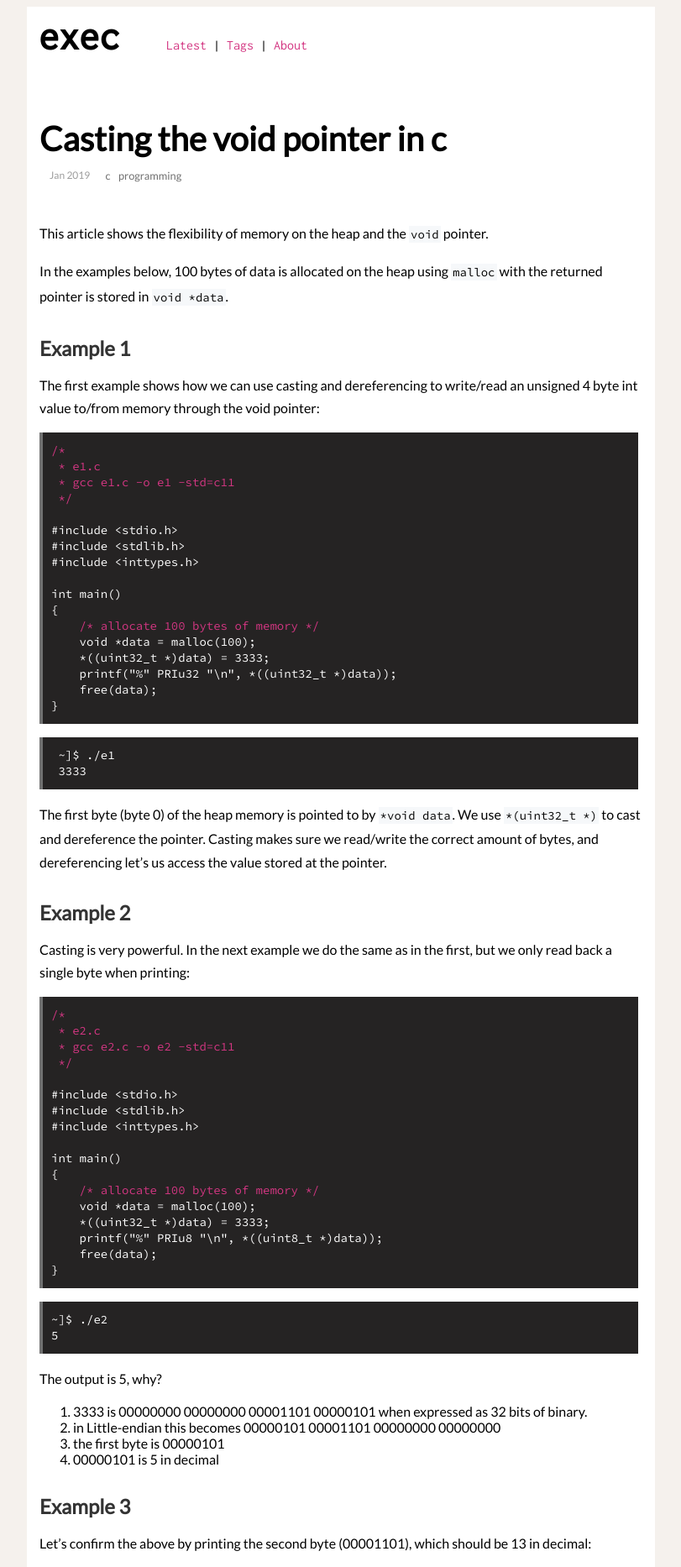
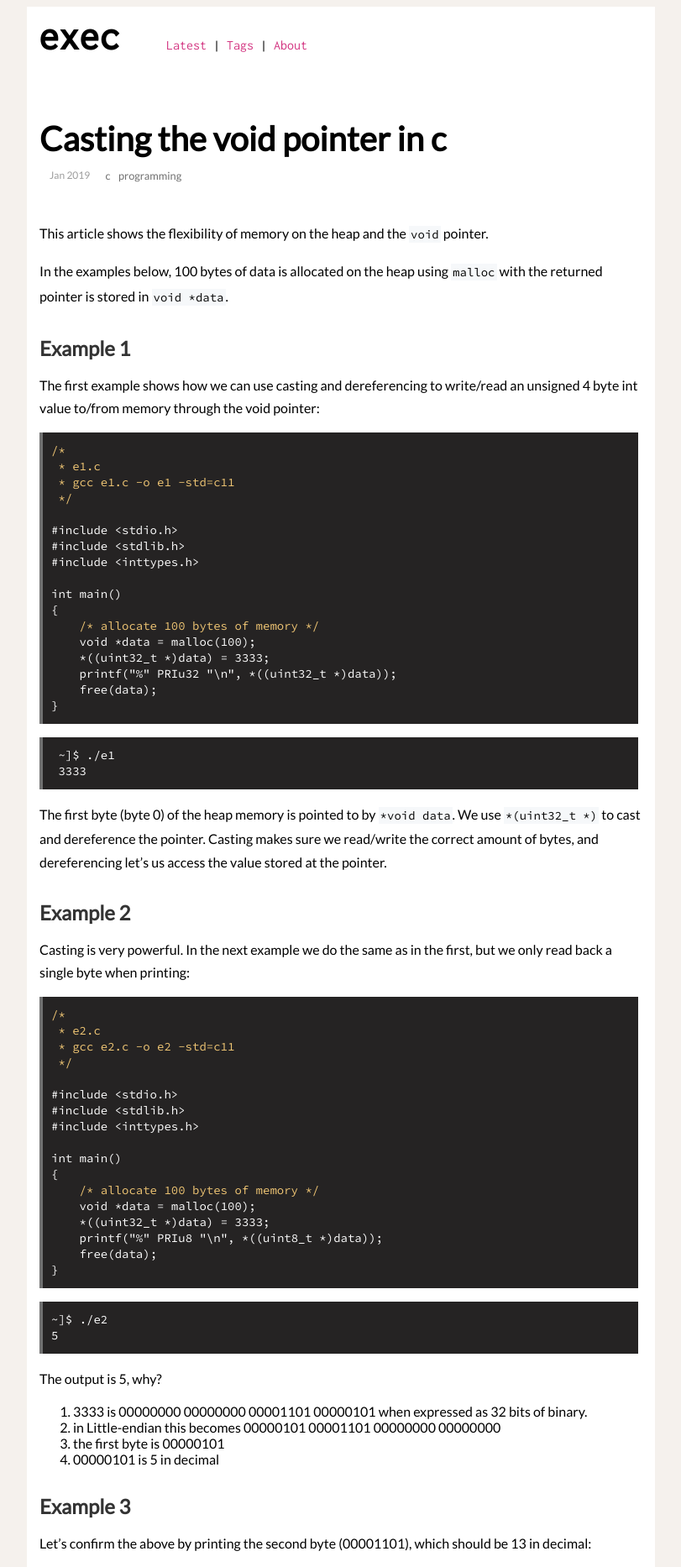
Before and after one commit to execas/execas.github.io, a Jekyll site: the page built from _posts/2019-01-31-casting-the-void-pointer-in-c.md, in a window 1280 px wide. Shown: the top 1866 px of the page at 84% size, without its empty margins (234-1045 px from the left). Built offline with Jekyll 4.4.1, drawn with Linux system fonts in a browser that asks for light colours.

Commit message:
Update syntax-highlight.css

```diff
--- a/css/syntax-highlight.css
+++ b/css/syntax-highlight.css
@@ -1,7 +1,7 @@
 .highlight table td { padding: 5px; }
 .highlight table pre { margin: 0; }
 .highlight .cm {
-  color: #d33682;
+  color: #f0c674;
 }
 
 /*
```
